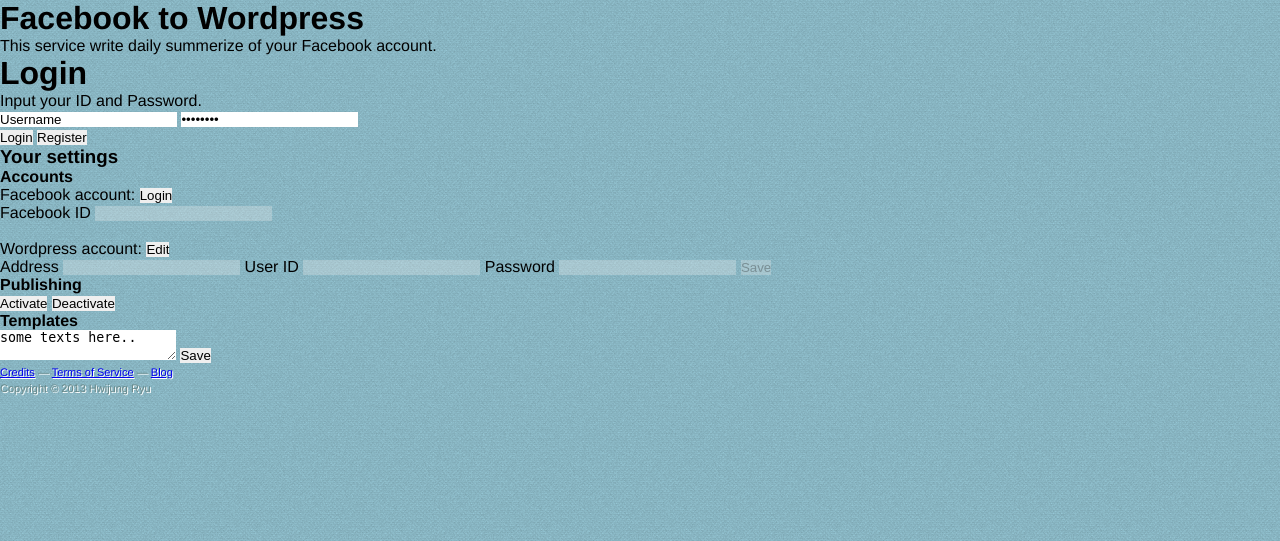
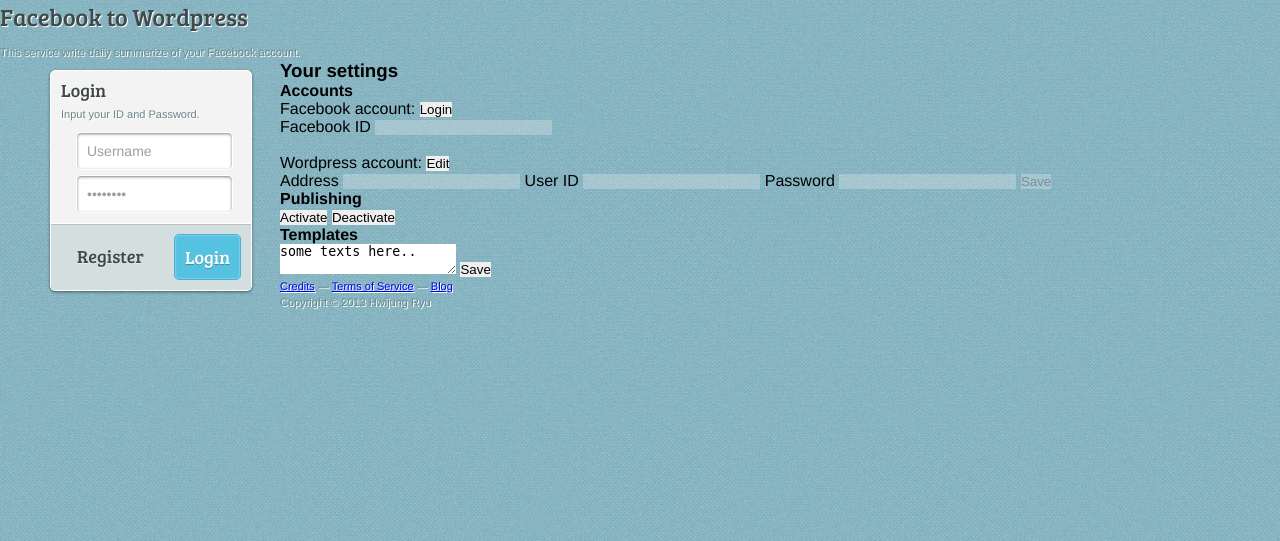
Before and after one commit to hwijung/f2b, a PHP site: page / in a window 1280 px wide. Shown: the top 541 px of the page. Run offline with PHP 8.4, Linux system fonts and the light colour scheme; some libraries are stand-ins or nearby versions.

Commit message:
naming convention changed

```diff
--- a/web-server/css/style.css
+++ b/web-server/css/style.css
@@ -26,20 +26,20 @@ body {
 	text-decoration: none;
 }
 
-#sidebar {
+#id_sidebar {
 	float:left;
 	width: 280px;
 }
 
 /* Logo - Header */
-.logo-header {
+.cs_header_logo {
 
 }
 
-.logo-header #logo {
+.cs_header_logo #id_header_logo {
 }
 
-.logo-header h1 {
+.cs_header_logo h1 {
 	font-family: 'Bree Serif', serif;
 	font-weight: 300;
 	font-size: 24px;
@@ -49,7 +49,7 @@ body {
 	margin-bottom: 10px;
 }
 
-.logo-header p {
+.cs_header_logo p {
 	font-size: 11px;
 	line-height: 16px;
 	color: #678889;
@@ -61,7 +61,7 @@ body {
 LOGIN FORM
 *******************/
 
-.login-form, .signin-form {
+.cs_form_login, .cs_form_signin {
 	width: 200px;
 	margin: 10px 10px 10px 50px;
 	position: relative;
@@ -80,11 +80,11 @@ LOGIN FORM
 LOGIN FORM HEADER
 *******************/
 
-.login-form .header,  .signin-form .header {
+.cs_form_login .cs_header_login,  .cs_form_signin .cs_header_signin {
 	padding: 10px 10px 10px 10px;
 }
 
-.login-form .header h1, .signin-form .header h1 {
+.cs_form_login .cs_header_login h1, .cs_form_signin .cs_header_signin h1 {
 	font-family: 'Bree Serif', serif;
 	font-weight: 300;
 	font-size: 18px;
@@ -94,7 +94,7 @@ LOGIN FORM HEADER
 	margin-bottom: 5px;
 }
 
-.login-form .header span, .signin-form .header span {
+.cs_form_login .cs_header_login span, .cs_form_signin .cs_header_signin span {
 	font-size: 11px;
 	line-height: 16px;
 	color: #678889;
@@ -102,15 +102,18 @@ LOGIN FORM HEADER
 }
 
 /*******************
-LOGIN FORM CONTENT
+LOGIN and SINGIN FORM CONTENT
 *******************/
 
-.login-form .content, .signin-form .content {
+.cs_form_login .cs_content_login, .cs_form_signin .cs_content_signin {
 	padding: 0 15px 10px 25px;
 }
 
 /* Input field */
-.login-form .content .text-input, .signin-form .content .text-input {
+.cs_form_login .cs_content_login .cs_text_usermail,
+.cs_form_login .cs_content_login .cs_text_password,
+.cs_form_signin .cs_content_signin .cs_text_usermail,
+.cs_form_signin .cs_content_signin .cs_text_password {
 	width: 135px;
 	padding: 10px 10px;
 
@@ -134,16 +137,19 @@ LOGIN FORM CONTENT
 }
 
 /* Second input field */
-.login-form .content .password, .login-form .content .pass-icon {
+.cs_form_login .cs_content_login .cs_text_password,
+.cs_form_login .cs_content_login .cs_pass_icon {
 	margin-top: 5px;
 }
 
-.login-form .content .text-input:hover {
+.cs_form_login .cs_content_login .cs_text_usermail:hover,
+.cs_form_login .cs_content_login .cs_text_password:hover {
 	background: #dfe9ec;
 	color: #414848;
 }
 
-.login-form .content .text-input:focus {
+.cs_form_login .cs_content_login .cs_text_usermail:focus,
+.cs_form_login .cs_content_login .cs_text_password:focus {
 	background: #dfe9ec;
 	color: #414848;
 
@@ -153,7 +159,7 @@ LOGIN FORM CONTENT
 }
 
 
-.user-icon, .pass-icon {
+.cs_user_icon, .cs_pass_icon {
 	width: 36px;
 	height: 37px;
 	display: block;
@@ -168,18 +174,19 @@ LOGIN FORM CONTENT
 	-webkit-border-bottom-left-radius: 5px;
 }
 
-.user-icon {
+.cs_user_icon {
 	top:89px; /* Positioning fix for slide-in, got lazy to think up of simpler method. */
 	background: rgba(65,72,72,0.75) url(../images/user-icon.png) no-repeat center;
 }
 
-.pass-icon {
+.cs_pass_icon {
 	top:132px;
 	background: rgba(65,72,72,0.75) url(../images/pass-icon.png) no-repeat center;
 }
 
 /* Animation */
-.text-input, .user-icon, .pass-icon, .button, .register, .create, .cancel {
+.cs_text_usermail, .cs_text_password, .cs_user_icon, .cs_pass_icon,
+.cs_button_login, .cs_button_register, .cs_button_signin_create, .cs_button_signin_cancel {
 	transition: all 0.5s;
 	-moz-transition: all 0.5s;
 	-webkit-transition: all 0.5s;
@@ -189,10 +196,11 @@ LOGIN FORM CONTENT
 
 
 /*******************
-LOGIN FORM FOOTER
+LOGIN and SIGNIN FORM FOOTER
 *******************/
 
-.login-form .footer, .signin-form .footer {
+.cs_form_login .cs_footer_login,
+.cs_form_signin .cs_footer_signin {
 	padding: 10px 10px 10px 10px;
 	overflow: auto;
 
@@ -205,7 +213,8 @@ LOGIN FORM FOOTER
 }
 
 /* Login button */
-.login-form .footer .button, .signin-form .footer .create {
+.cs_form_login .cs_footer_login .cs_button_login,
+.cs_form_signin .cs_footer_signin .cs_button_signin_create {
 	float:right;
 	padding: 10px;
 
@@ -225,7 +234,7 @@ LOGIN FORM FOOTER
 	-webkit-box-shadow: inset 0 0 2px rgba(256,256,256,0.75);
 }
 
-.signin-form .footer .cancel {
+.cs_form_signin .cs_footer_signin .cs_button_signin_cancel {
 	padding: 10px;
 
 	font-family: 'Bree Serif', serif;
@@ -244,7 +253,8 @@ LOGIN FORM FOOTER
 	-webkit-box-shadow: inset 0 0 2px rgba(256,256,256,0.75);
 }
 
-.login-form .footer .button:hover, .signin-form .footer .create:hover {
+.cs_form_login .cs_footer_login .cs_button_login:hover,
+.cs_form_signin .cs_footer_signin .cs_button_signin_create:hover {
 	background: #3f9db8;
 	border: 1px solid rgba(256,256,256,0.75);
 
@@ -253,7 +263,7 @@ LOGIN FORM FOOTER
 	-webkit-box-shadow: inset 0 1px 3px rgba(0,0,0,0.5);
 }
 
-.signin-form .footer .cancel:hover {
+.cs_form_signin .cs_footer_signin .cs_button_signin_cancel:hover {
 	background: #BF2424;
 	border: 1px solid rgba(256,256,256,0.75);
 
@@ -262,7 +272,8 @@ LOGIN FORM FOOTER
 	-webkit-box-shadow: inset 0 1px 3px rgba(0,0,0,0.5);
 }
 
-.login-form .footer .button:focus, .signin-form .footer .create:focus{
+.cs_form_login .cs_footer_login .cs_button_login:focus,
+.cs_form_signin .cs_footer_signin .cs_button_signin_create:focus{
 	position: relative;
 	bottom: -1px;
 
@@ -274,7 +285,7 @@ LOGIN FORM FOOTER
 }
 
 /* Register button */
-.login-form .footer .register {
+.cs_form_login .cs_footer_login .cs_button_register {
 	display: block;
 	float: right;
 	padding: 10px;
@@ -291,11 +302,11 @@ LOGIN FORM FOOTER
 	text-shadow: 0px 1px 0 rgba(256,256,256,0.5);
 }
 
-.login-form .footer .register:hover {
+.cs_form_login .cs_footer_login .cs_button_register:hover {
 	color: #3f9db8;
 }
 
-.login-form .footer .register:focus {
+.cs_form_login .cs_footer_login .cs_button_register:focus {
 	position: relative;
 	bottom: -1px;
 }
--- a/web-server/index.html
+++ b/web-server/index.html
@@ -12,82 +12,71 @@
 
 		<script type="text/javascript">
 			function clean_up_login_form ()	{
-				$("#usermail").focus ().val ("");
-				$("#password").val ("");
+				$("#id_text_login_usermail").focus ().val ("");
+				$("#id_text_login_password").val ("");
 			}
 
-
 			function clean_up_fb_account_form () {
-				$("#fb_name").val ( "" );
+				$("#id_text_fb_name").val ( "" );
 			}
 
 			function fill_fb_account_form ( fb_name ) {
 				if ( fb_name == null )	{
 					$.get ( 'fb.php', null, function ( result ) {
-						$("#fb_name").val ( result['fb_name'] );
+						$("#id_text_fb_name").val ( result['fb_name'] );
 					}, 'json' );
 				} else {
-					$("#fb_name").val ( fb_name );
+					$("#id_text_fb_name").val ( fb_name );
 				}
 			}
 
 			function clean_up_wp_account_form () {
-				$("#wp_address").val ( "" );
-				$("#wp_id").val ( "" );
-				$("#wp_password").val ( "" );
+				$("#id_text_wp_id").val ( "" );
+				$("#id_text_wp_address").val ( "" );
+				$("#id_text_wp_password").val ( "" );
 			}
 
 			function fill_wp_account_form () {
 				$.get ( 'wp.php', null, function ( result ) {
-					$("#wp_address").val ( result['wp_address'] );
-					$("#wp_id").val ( result['wp_id'] );
-					$("#wp_password").val ( result['wp_password'] );
-					$("#wp_account_form input").attr( 'disabled', 'true' );
+					$("#id_text_wp_address").val ( result['wp_address'] );
+					$("#id_text_wp_id").val ( result['wp_id'] );
+					$("#id_text_wp_password").val ( result['wp_password'] );
+					$("#id_form_wp_account input").attr( 'disabled', 'true' );
 				}, 'json' );
 			}
 
 			$(document).ready ( function () {
 
 				// Login form animation
-				$(".username").focus(function() {
-					$(".user-icon").css("left","12px");
+				$(".cs_text_usermail").focus(function() {
+					$(".cs_user_icon").css("left","12px");
 				});
-				$(".username").blur(function() {
-					$(".user-icon").css("left","50px");
+				$(".cs_text_usermail").blur(function() {
+					$(".cs_user_icon").css("left","50px");
 				});
 
-				$(".password").focus(function() {
-					$(".pass-icon").css("left","12px");
+				$(".cs_text_password").focus(function() {
+					$(".cs_pass_icon").css("left","12px");
 				});
-				$(".password").blur(function() {
-					$(".pass-icon").css("left","50px");
+				$(".cs_text_password").blur(function() {
+					$(".cs_pass_icon").css("left","50px");
 				});
 
-				$("#btn-login-register").click ( function () {
-					$("#signin-form").fadeIn ( 'slow' );
+				$("#id_button_register").click ( function () {
+					$("#id_form_signin").fadeIn ( 'slow' );
 				} );
 
-				$("#btn-signin-cancel").click ( function () {
-					$("#signin-form").fadeOut ( 'slow' );
+				$("#id_button_signin_cancel").click ( function () {
+					$("#id_form_signin").fadeOut ( 'slow' );
 				});
 
-				$("#btn_signin").click ( function ()	{
-					if ( "none" == $("#signin_form").css ( "display" ) )	{
-						$("#signin_form").show ( 200 );
-						$("#btn_signin").html ( "Close" );
-					} else {
-						$("#signin_form").hide ( 200 );
-						$("#btn_signin").html ( "Sign In" );
-					}
-				} );
-
 				// When login button clicked
-				$("#btn-login").click ( function ()	{
-					$.post ( 'login.php', { usermail: $("#usermail").val (), password: $("#password").val () } , function ( result ) {
+				$("#id_button_login").click ( function ()	{
+					$.post ( 'login.php', { usermail: $("#id_text_login_usermail").val (), password: $("#id_text_login_password").val () } , function ( result ) {
 							if ( result )	{
 								// login success
-								$("#usermail").addClass ( "loggedin" ).attr ( "disabled", "true" );
-								$("#password").addClass ( "loggedin" ).attr ( "disabled", "true" );
+								$("#id_text_login_usermail").addClass ( "loggedin" ).attr ( "disabled", "true" );
+								$("#id_text_login_password").addClass ( "loggedin" ).attr ( "disabled", "true" );
 
 								// update forms
 								fill_fb_account_form ();
@@ -103,8 +92,8 @@
 				});
 
 				// When sign in button clicked
-				$("#signin_form").submit ( function ()	{
-					$.post ( 'signin.php', $("#signin_form").serialize(),
+				$("#id_button_signin_create").click ( function ()	{
+					$.post ( 'signin.php', { usermail: $("#id_text_signin_usermail").val (), password: $("#id_text_signin_password").val () },
 						function ( result ) {
 							if ( result )	{
 								alert ( 'sign in success!' );
@@ -142,7 +131,7 @@
 				});*/
 
 				// When fb Login button clicked
-				$("#btn_login_fb_account").click ( function ()	{
+				$("#id_button_login_fb_account").click ( function ()	{
 					var result = window.showModalDialog ( "./fbaccess.php");
 					if ( result )	{
 						alert ( result );
@@ -150,16 +139,16 @@
 				});
 
 				// When wp edit button clicked
-				$("#btn_edit_wp_account").click ( function () {
-					$("#wp_account_form input").removeAttr( 'disabled' );
+				$("#id_button_edit_wp_account").click ( function () {
+					$("#id_form_wp_account input").removeAttr( 'disabled' );
 				});
 
 				// When wp save button clicked
-				$("#wp_account_form").submit ( function () {
-					var post_variables = $("#wp_account_form").serialize ();
+				$("#id_form_wp_account").submit ( function () {
+					var post_variables = $("#id_form_wp_account").serialize ();
 					$.post ( 'wp.php', post_variables, function ( result ) {
 						if (  result ) {
-							$("#wp_account_form input").attr( 'disabled', 'true' );
+							$("#id_form_wp_account input").attr( 'disabled', 'true' );
 						}
 					}, 'json' );
 					return false;
@@ -187,8 +176,8 @@
 		   		</div>
 
 		  		<div class="cs_content_login">
-					<input id="id_text_usermail" name="nm_text_usermail" type="text" class="cs_input_text" value="Username" />
-				    <input id="id_text_password" name="nm_text_password" type="password" class="cs_input_text" value="Password" />
+					<input id="id_text_login_usermail" name="nm_text_usermail" type="text" class="cs_text_usermail" value="Username" />
+				    <input id="id_text_login_password" name="nm_text_password" type="password" class="cs_text_password" value="Password" />
 				</div>
 
 				<!--FOOTER-->
@@ -204,9 +193,9 @@
 		   			<span>create new account.</span>
 		   		</div>
 		   		<div class="cs_content_signin">
-		 	   		<input name="nm_text_usermail" type="text" class="cs_input_text" value="Type new name" />
-		 	   		<input name="nm_text_password" type="text" class="cs_input_text" value="Type password" />
-		 	   		<input name="mn_text_password_confirm" type="text" class="cs_input_text" value="Re-type password" />
+		 	   		<input id="id_text_signin_usermail" name="nm_text_usermail" type="text" class="cs_text_usermail" value="Type new name" />
+		 	   		<input id="id_text_signin_password" name="nm_text_password" type="text" class="cs_text_password" value="Type password" />
+		 	   		<input id="id_text_signin_password_confirm" name="mn_text_password_confirm" type="text" class="cs_text_password" value="Re-type password" />
 			   	</div>
 
 			   	<div class="cs_footer_signin">
@@ -215,45 +204,6 @@
 			   	</div>
 		 	</form>
 		</div>
-
-
-		<!-- log in and its related elements -->
-		<!--
-		<div id="contents-area">
-			<div>
-				<section class="login_section" id="login_section" >
-
-					<form name="login" id="login_form" accept-charset="utf-8">
-						<label>E-Mail</label>
-						<input id="usermail" type="email" name="usermail"  required>
-						<label>Password</label>
-						<input id="password" type="password" name="password"  equired>
-						<input type="submit" value="Login">
-					</form>
-
-
-					<div id="loggedin_status_div" >
-						<label id="loggedin_id">You are logged in</label>
-						<button id="btn_logout">Log out</button>
-					</div>
-
-					<button id="btn_signin" value="Signin">Sign In</button>
-				</section>
-
-				<section class="signin_section" id="signin_section">
-					<form name="signin" id="signin_form" accept-charset="utf-8">
-						<p>Create new accounts</p>
-						<label>E-Mail</label>
-						<input type="email" name="usermail" required>
-						<label for="password">Password</label>
-						<input type="password" name="password" required>
-						<label>Password Confirm</label>
-						<input type="password" name="password_confirm" required>
-						<input type="submit" value="Create Account">
-					</form>
-				</section>
-			</div>
-			-->
 
 		<!-- Edit settings -->
 		<h3>Your settings</h3>
```
Also changed, not shown: web-server/sftp-config.json (added, +42 -0 lines).
